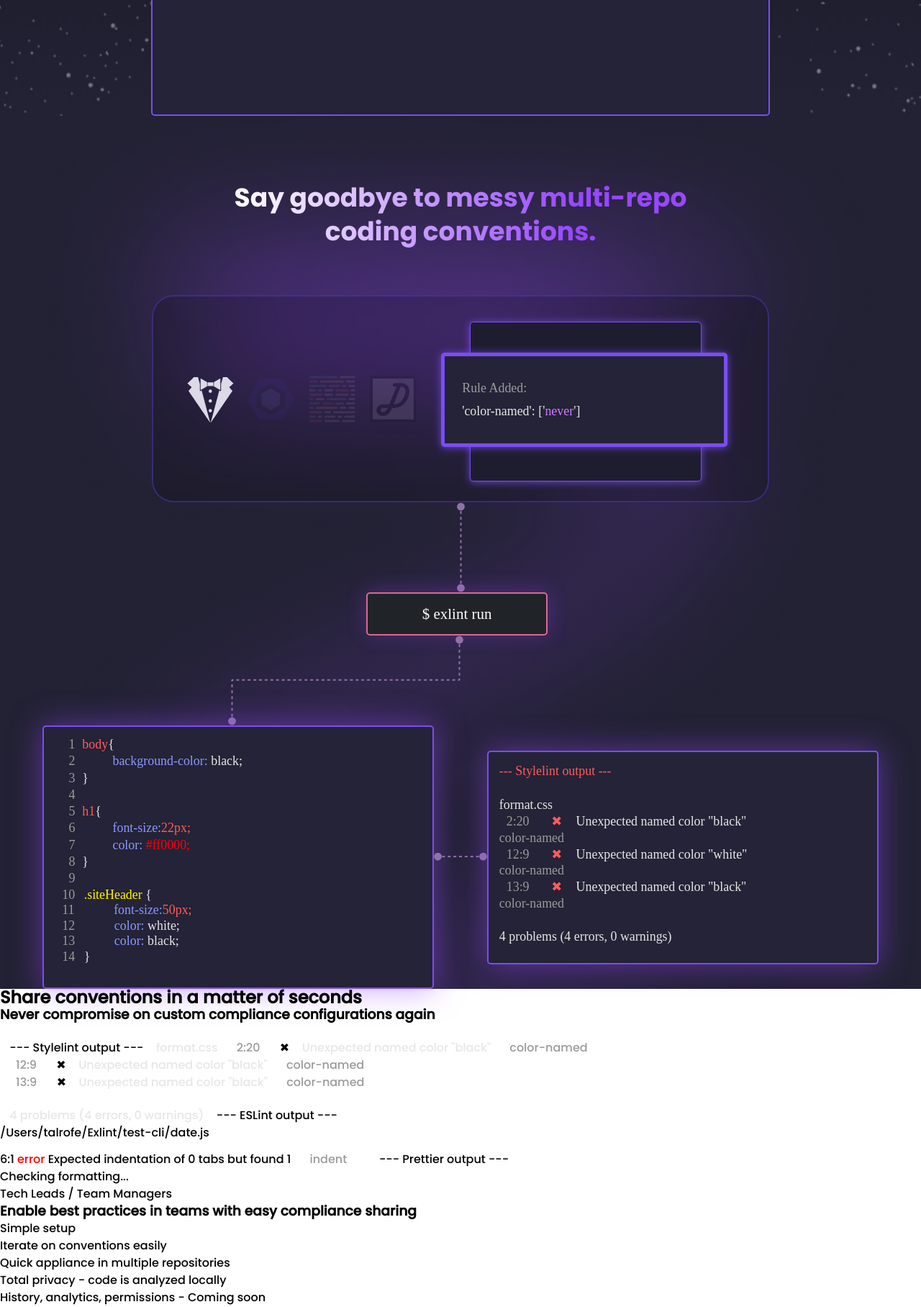
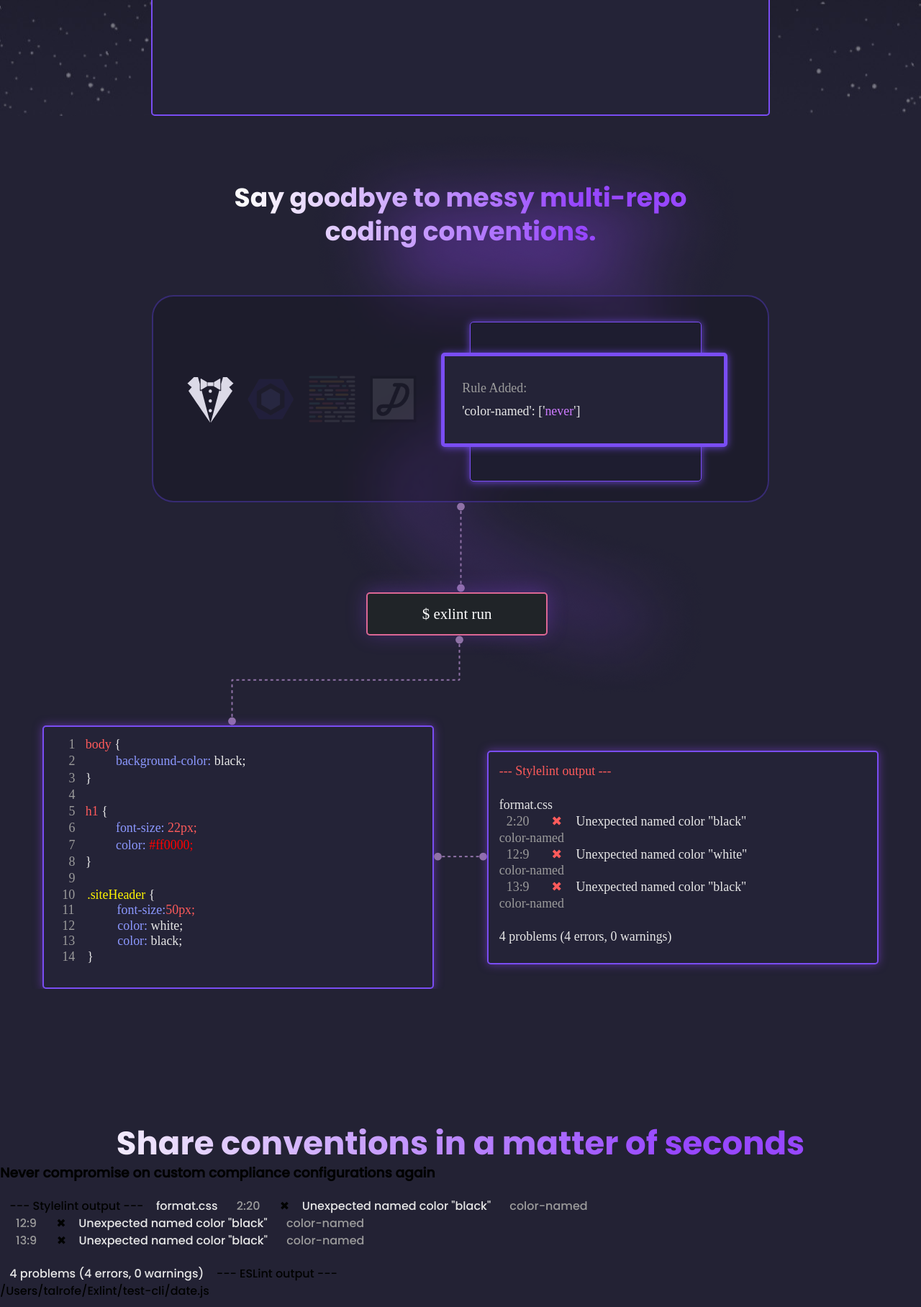
Before and after one commit to Longin89/layouts, a PHP site: page / in a window 1280 px wide. Shown: the part 926-2742 px from the top of the page at 72% size. Run offline with PHP 8.4, Linux system fonts and the light colour scheme; some web fonts are replaced.

Commit message:
fix: fixed background gradient

```diff
--- a/exlint/css/style.css
+++ b/exlint/css/style.css
@@ -307,7 +307,8 @@
 .goodbye {
   background: #232234;
   background-image: url(../assets/img/png/vector.png);
-  background-position: 50% 10%;
+  background-position: 65% 5%;
+  background-size: 50%;
   background-repeat: no-repeat;
 }
 
@@ -492,8 +493,8 @@
   height: 22.62em;
   background: #242337;
   border: 2.5px solid #7A4DF3;
-  -webkit-box-shadow: 0px 0px 43px rgba(151, 71, 255, 0.5);
-          box-shadow: 0px 0px 43px rgba(151, 71, 255, 0.5);
+  -webkit-box-shadow: 0px 0px 13px rgba(151, 71, 255, 0.5);
+          box-shadow: 0px 0px 13px rgba(151, 71, 255, 0.5);
   border-radius: 5px;
 }
 
@@ -550,8 +551,8 @@
   height: 18.31em;
   background: #242337;
   border: 2.5px solid #7A4DF3;
-  -webkit-box-shadow: 0px 0px 43px rgba(151, 71, 255, 0.5);
-          box-shadow: 0px 0px 43px rgba(151, 71, 255, 0.5);
+  -webkit-box-shadow: 0px 0px 13px rgba(151, 71, 255, 0.5);
+          box-shadow: 0px 0px 13px rgba(151, 71, 255, 0.5);
   border-radius: 5px;
 }
 
@@ -597,3 +598,22 @@
   margin: 1.33em 0 0 0.83em;
   color: #E7E7E7;
 }
+
+/*CONVENTIONS SECTION*/
+.conventions {
+  background: #232234;
+}
+
+.conventions__title {
+  margin-top: 185px;
+  font-family: "Poppins-Bold";
+  font-size: 45px;
+  line-height: 59px;
+  text-align: center;
+  background: -webkit-gradient(linear, right top, left top, color-stop(26.96%, #9747FF), color-stop(93.64%, #FCFCFC));
+  background: linear-gradient(270deg, #9747FF 26.96%, #FCFCFC 93.64%);
+  -webkit-background-clip: text;
+  -webkit-text-fill-color: transparent;
+  background-clip: text;
+  text-fill-color: transparent;
+}
--- a/exlint/scss/style.scss
+++ b/exlint/scss/style.scss
@@ -54,6 +54,7 @@
          :root {
             --links_color: #DCDAE7ff;
         }
+
         /*FOOTER BOTTOMING + LIMITING CONTAINER*/
 
         .wrapper {
@@ -259,7 +260,8 @@
         .goodbye {
             background: #232234;
             background-image: url(../assets/img/png/vector.png);
-            background-position: 50% 10%;
+            background-position: 65% 5%;
+            background-size: 50%;
             background-repeat: no-repeat;
         }
 
@@ -366,6 +368,7 @@
             }
         }
 
+
         .goodbye__vline {
             display: flex;
             justify-content: center;
@@ -410,8 +413,8 @@
             height: 22.62em;
             background: #242337;
             border: 2.5px solid #7A4DF3;
-            box-shadow: 0px 0px 43px rgba(151, 71, 255, 0.5);
-            border-radius: 5px
+            box-shadow: 0px 0px 13px rgba(151, 71, 255, 0.5);
+            border-radius: 5px;
         }
 
         .shell_input__text {
@@ -463,7 +466,7 @@
             height: 18.31em;
             background: #242337;
             border: 2.5px solid #7A4DF3;
-            box-shadow: 0px 0px 43px rgba(151, 71, 255, 0.5);
+            box-shadow: 0px 0px 13px rgba(151, 71, 255, 0.5);
             border-radius: 5px;
         }
 
@@ -509,3 +512,22 @@
             margin: 1.33em 0 0 .83em;
             color: #E7E7E7;
         }
+
+        /*CONVENTIONS SECTION*/
+
+        .conventions {
+            background: #232234;
+        }
+
+        .conventions__title {
+            margin-top: 185px;
+            font-family: 'Poppins-Bold';
+            font-size: 45px;
+            line-height: 59px;
+            text-align: center;
+            background: linear-gradient(270deg, #9747FF 26.96%, #FCFCFC 93.64%);
+            -webkit-background-clip: text;
+            -webkit-text-fill-color: transparent;
+            background-clip: text;
+            text-fill-color: transparent;
+        }
```
Also changed, not shown: exlint/index.html (+12 -12 lines).
